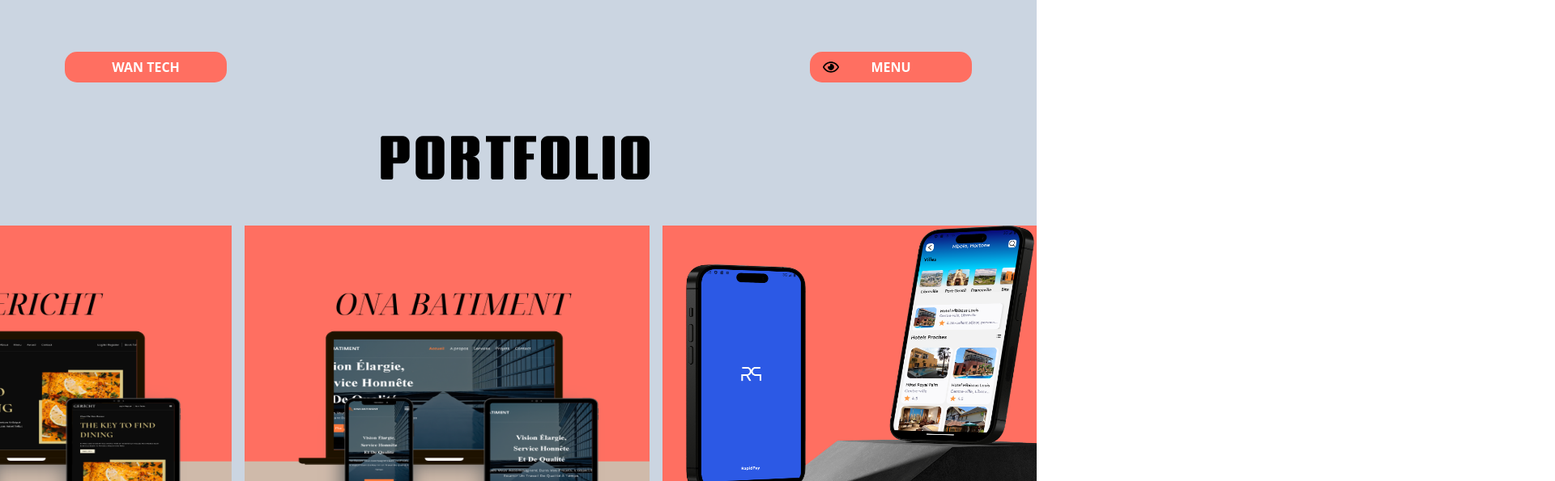
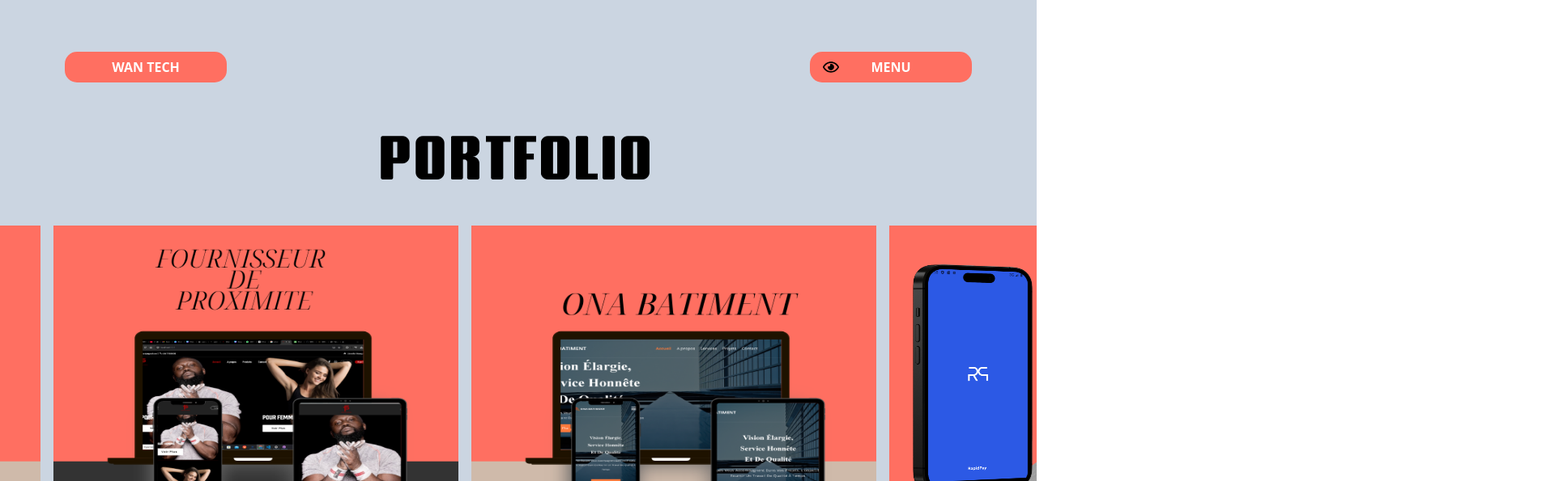
Before and after one commit to William-Hortone/wan-tech, a React (Create React App) app: page /projects in a window 1280 px wide. Shown: the part 141-736 px from the top of the page at 81% size, 1920 px wide, since content can reach past the window. Built offline with nearby package versions, Linux system fonts and the light colour scheme; a web font is replaced by a local one.

Commit message:
updated the page transition

```diff
--- a/src/App.css
+++ b/src/App.css
@@ -59,6 +59,18 @@
     width: 100%;
     height: 100%;
     position: relative;
+    /* opacity: 0; */
+    /* animation: page-transit 3s 0.3s ease forwards; */
+
+  }
+  .pageWrapper{
+    width: 100%;
+    height: 100%;
+    position: relative;
+    opacity: 0;
+    /* display: none; */
+    background-color: black;
+    animation: page-transit 3s 0.3s ease forwards;
 
   }
 
@@ -87,8 +99,16 @@
     transform: translateX(100%);
   }
 }
+@keyframes page-transit {
+  100% {
+    opacity: 1;
+    background-color: transparent;
+
+  }
+}
 @keyframes img-appearance {
   100% {
     opacity: 1;
+    /* display: block; */
   }
 }
--- a/src/components/CardImg.jsx
+++ b/src/components/CardImg.jsx
@@ -2,7 +2,7 @@ import React from "react";
 
 const CardImg = ({ img, title, link }) => {
   return (
-    <a href={link} className="wrapperCardImg" >
+    <a href={link} target="blank" className="wrapperCardImg" >
       <div className="w-[500px] h-[400px] bg-basic ">
         <img className="w-[100%] h-[100%] cardImg" src={img} alt="project" />
         {/* <h4>{title}</h4> */}
--- a/src/components/animations/Avatar.jsx
+++ b/src/components/animations/Avatar.jsx
@@ -1,12 +1,15 @@
-import React, { useState, useEffect } from 'react';
-import { Canvas } from '@react-three/fiber';
-import { OrbitControls, useGLTF } from '@react-three/drei';
+import React, { useState, useEffect } from "react";
+import { Canvas } from "@react-three/fiber";
+import { OrbitControls, useGLTF } from "@react-three/drei";
+import { Suspense } from "react"; // Import Suspense
 
 const Avatar = () => {
-  const gltf = useGLTF('https://models.readyplayer.me/671aa54628caae2cc692328b.glb');
+  const gltf = useGLTF(
+    "https://models.readyplayer.me/671aa54628caae2cc692328b.glb"
+  );
   const [rotation, setRotation] = useState(0);
 
-//    To handle the scroll event
+  // To handle the scroll event
   useEffect(() => {
     const handleScroll = () => {
       const scrollY = window.scrollY;
@@ -17,19 +20,26 @@ const Avatar = () => {
       setRotation(rotationValue);
     };
 
-    window.addEventListener('scroll', handleScroll);
+    window.addEventListener("scroll", handleScroll);
 
     return () => {
-      window.removeEventListener('scroll', handleScroll);
+      window.removeEventListener("scroll", handleScroll);
     };
   }, []);
 
   return (
-    <Canvas style={{ height: '500px', width: '100%' }} camera={{ position: [0, 1.6, 1.2], fov: 30 }}>
+    // Wrap Canvas with Suspense to handle asynchronous loading
+    <Suspense fallback={<div>Loading...</div>}>
+      {" "}
+      {/* Add fallback to display a loading indicator */}
+      <Canvas
+        style={{ height: "500px", width: "100%" }}
+        camera={{ position: [0, 1.6, 1.2], fov: 30 }}
+      >
         <ambientLight intensity={0.5} />
         <directionalLight position={[2, 2, 2]} />
 
-      {/* 3D Model  */}
+        {/* 3D Model */}
         <primitive
           object={gltf.scene}
           scale={1.6}
@@ -45,6 +55,7 @@ const Avatar = () => {
           minPolarAngle={Math.PI / 2.5}
         />
       </Canvas>
+    </Suspense>
   );
 };
 
--- a/src/components/button/Button.jsx
+++ b/src/components/button/Button.jsx
@@ -1,12 +1,13 @@
 import React from "react";
 import "./button.css";
 import { FaArrowRight, FaArrowLeft } from "react-icons/fa";
+import { Link } from "react-router-dom";
 
-const Button = ({colorText, title, width}) => {
+const Button = ({colorText, title,link, width}) => {
   return (
     <>
 
-      <button className={`app__button  md:w-[${width}] w-[150px]` } >
+      <Link to={link} className={`app__button  md:w-[${width}] w-[150px]` } >
         <div className="icon-btn">
           <FaArrowRight
             color="black"
@@ -31,7 +32,7 @@ const Button = ({colorText, title, width}) => {
           <p style={{color: colorText}}>{title}</p>
           <p style={{color: colorText}}>{title} </p>
         </div>
-      </button>
+      </Link>
     </>
   );
 };
--- a/src/constants/images.js
+++ b/src/constants/images.js
@@ -3,8 +3,9 @@ import img1 from "../assets/1.png";
 import img2 from "../assets/2.png";
 import img3 from "../assets/3.png";
 import img4 from "../assets/4.png";
+import img5 from "../assets/5.png";
 import project1 from "../assets/project1.png";
 
-const images = { seeMore, img2, img1, img3, img4, project1 };
+const images = { seeMore, img2, img1, img3, img4, img5, project1 };
 
 export default images;
--- a/src/containers/homeContainers/Description.jsx
+++ b/src/containers/homeContainers/Description.jsx
@@ -48,7 +48,12 @@ const Description = () => {
         </h3>
       </div>
 
-      <Button colorText="#FFFFFF" width='250px' title="Voir Plus" />
+      <Button
+        link="/about"
+        colorText="#FFFFFF"
+        width="250px"
+        title="Voir Plus"
+      />
     </section>
   );
 };
--- a/src/containers/projectsContainers/Portfolio.jsx
+++ b/src/containers/projectsContainers/Portfolio.jsx
@@ -2,30 +2,38 @@ import { motion, useTransform, useScroll } from "framer-motion";
 import React, { useRef } from "react";
 import { CardImg, PageTitle } from "../../components";
 import images from "../../constants/images";
-// import { Infos, NavBar, NavBtn, PageTitle } from "../../components";
 
 const Portfolio = () => {
   const wrapperEl = useRef();
 
+  // Track scroll position of the window, no specific target needed for global scroll tracking
   const { scrollYProgress } = useScroll({
-    target: wrapperEl,
+    target: wrapperEl, // Tracking the scroll position of the section
   });
-  const x = useTransform(scrollYProgress, [0, 1], ["1%", "-50%"]);
+
+  // Transform the scrollYProgress into a horizontal translation range
+  const x = useTransform(scrollYProgress, [0, 1], ["10%", "-90%"]);
+
   return (
-    <>
-      <section ref={wrapperEl} className="h-[300vh] relative pb-20 ">
-        <div className="sticky top-0 flex flex-col items-center h-screen overflow-hidden">
-          <div className="flex flex-col items-center justify-center w-full gap-16 my-8">
-            <PageTitle title="Portfolio" />
-          </div>
-          <motion.div style={{ x }} className="flex gap-4 ">
-            <CardImg title="project1" img={images.img3} />
-            <CardImg title="project2" img={images.img4} />
-            <CardImg title="project3" img={images.project1} />
-          </motion.div>
+    <section ref={wrapperEl} className="relative h-[300vh] w-full ">
+      {/* The sticky div will stay at the top of the viewport */}
+      <div className="sticky top-0 flex flex-col items-center h-screen overflow-hidden ">
+        <div className="flex flex-col items-center justify-center w-full gap-16 my-8">
+          <PageTitle title="Portfolio" />
         </div>
-      </section>
-    </>
+
+        {/* Horizontal scrolling area */}
+        <motion.div
+          style={{ x }}
+          className="flex gap-4 w-max" // w-max ensures the container width matches its content
+        >
+          <CardImg link='https://gericht-a.netlify.app' title="project1" img={images.img3} />
+          <CardImg link='https://fdp-app-client.vercel.app' title="project4" img={images.img5} />
+          <CardImg link='https://onabatiment.com' title="project2" img={images.img4} />
+          <CardImg link='' title="project3" img={images.project1} />
+        </motion.div>
+      </div>
+    </section>
   );
 };
 
--- a/src/pages/About.jsx
+++ b/src/pages/About.jsx
@@ -6,12 +6,13 @@ const About = ({ setShowMenu, showMenu }) => {
   return (
     <>
       <section className="h-auto pb-20 overflow-x-hidden bg-white pageContainer">
+        <section className="bg- pageWrapper">
+          <Infos />
+          <NavBtn setShowMenu={setShowMenu} />
+          <NavBar setShowMenu={setShowMenu} showMenu={showMenu} />
+          <Introduction setShowMenu={setShowMenu} showMenu={showMenu} />
+        </section>
         <span className="transitElement" />
-
-        <Infos />
-        <NavBtn setShowMenu={setShowMenu} />
-        <NavBar setShowMenu={setShowMenu} showMenu={showMenu} />
-        <Introduction setShowMenu={setShowMenu} showMenu={showMenu} />
       </section>
       <Footer />
     </>
--- a/src/pages/Home.jsx
+++ b/src/pages/Home.jsx
@@ -6,11 +6,15 @@ const Home = ({ setShowMenu, showMenu }) => {
   return (
     <>
       {/* <PageTransition> */}
-
+      <section className="h-auto pb-20 overflow-x-hidden bg-white pageContainer">
+        <section className="bg- pageWrapper">
           <Header setShowMenu={setShowMenu} showMenu={showMenu} />
           <Description />
           <ServicesView />
           <ProjectView />
+        </section>
+        <span className="transitElement" />
+      </section>
       <Footer />
       {/* </PageTransition> */}
     </>
--- a/src/pages/Projects.jsx
+++ b/src/pages/Projects.jsx
@@ -5,7 +5,8 @@ import { Portfolio } from "../containers";
 const Projects = ({ setShowMenu, showMenu }) => {
   return (
     <>
-      <section className="h-auto pb-20 overflow-x-hidden bg-slate-300 ">
+      <section className="h-auto pb-20 overflow-x-hidden bg-slate-300 pageContainer">
+        <section className="bg- pageWrapper">
           <Infos />
           <NavBtn setShowMenu={setShowMenu} />
           <NavBar setShowMenu={setShowMenu} showMenu={showMenu} />
@@ -19,6 +20,8 @@ const Projects = ({ setShowMenu, showMenu }) => {
             <Portfolio />
           </div>
         </section>
+        <span className="transitElement" />
+      </section>
       <Footer />
     </>
   );
```
Also changed, not shown: src/assets/5.png (added). Lines whose indentation alone changed are shown as unchanged.
